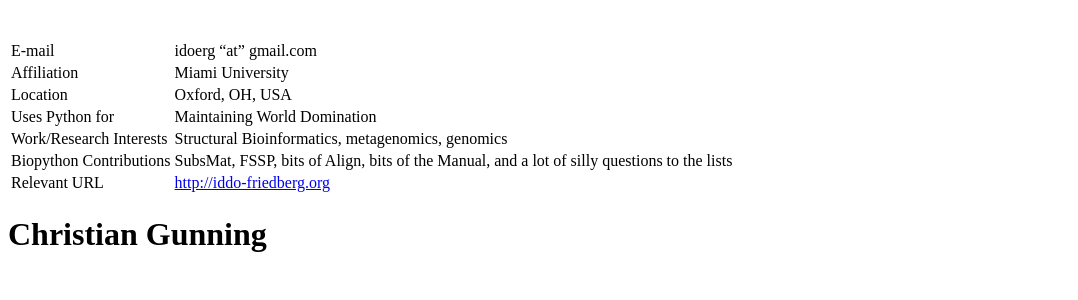
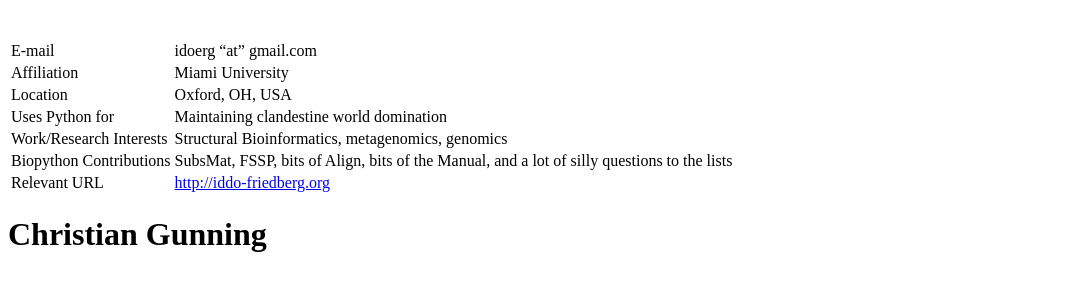
Before and after one commit to biopython/biopython.github.io, a Jekyll site: the page built from wiki/Participants.md, in a window 1280 px wide and 900 px high, scrolled down 1770 px. Shown: the part 152-452 px from the top of the window, without its empty margins (0-1078 px from the left). Built offline with Jekyll 4.4.1, drawn with Linux system fonts in a browser that asks for light colours.

Commit message:
/* Iddo Friedberg */

```diff
--- a/wiki/Participants.md
+++ b/wiki/Participants.md
@@ -106,7 +106,7 @@ Iddo Friedberg
 | E-mail                  | idoerg "at" gmail.com                                                                       |
 | Affiliation             | Miami University                                                                            |
 | Location                | Oxford, OH, USA                                                                             |
-| Uses Python for         | Maintaining World Domination                                                                |
+| Uses Python for         | Maintaining clandestine world domination                                                    |
 | Work/Research Interests | Structural Bioinformatics, metagenomics, genomics                                           |
 | Biopython Contributions | SubsMat, FSSP, bits of Align, bits of the Manual, and a lot of silly questions to the lists |
 | Relevant URL            | <http://iddo-friedberg.org>                                                                 |
```
Also changed, not shown: 1 other file.
